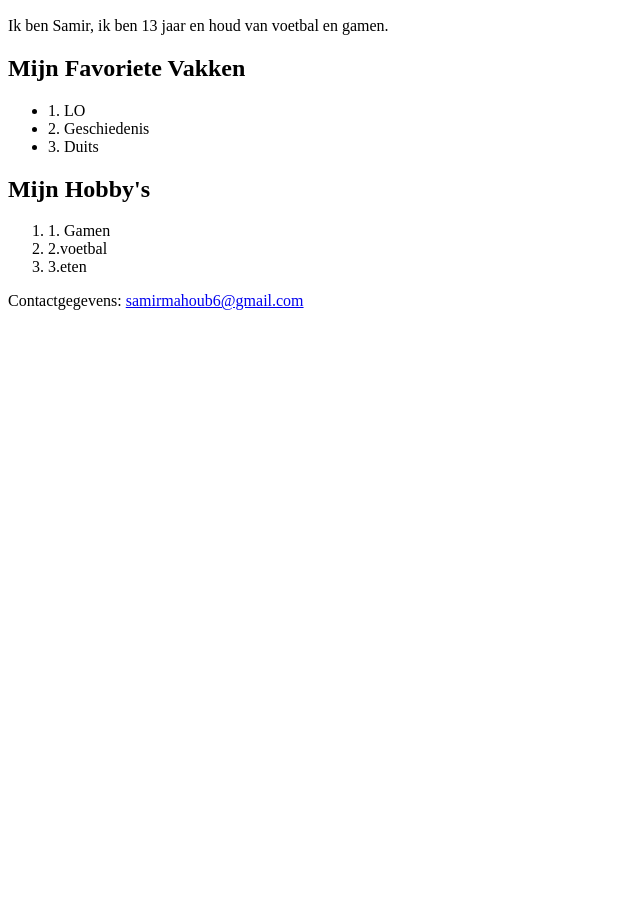
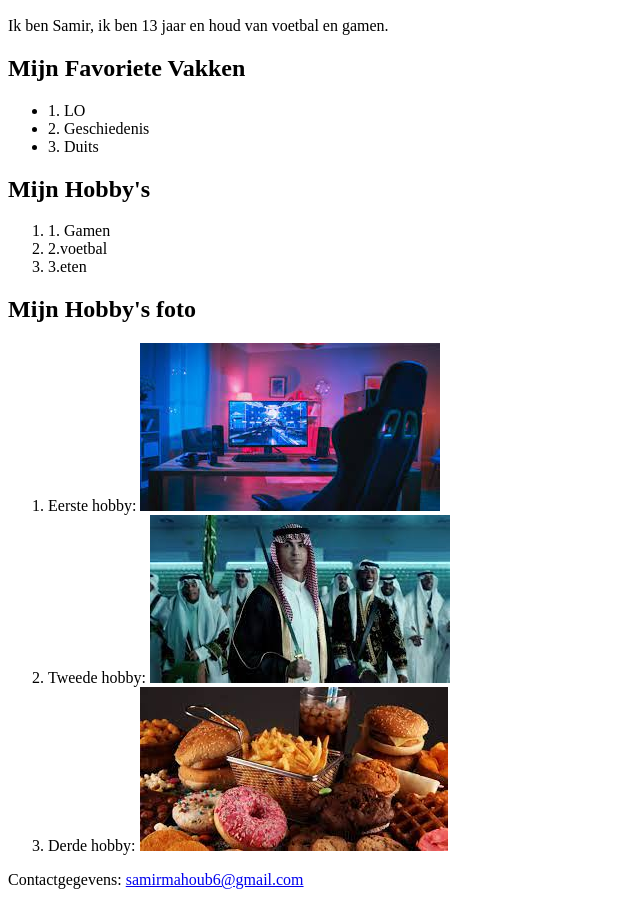
Before and after one commit to samirdestier/samirdestier.github.io, a plain HTML site: page index.html in a window 1280 px wide. Shown: the part 110-1015 px from the top of the page, without its empty margins (0-640 px from the left). Before the commit the page ends 800 px from the top, so only its background shows below. Drawn offline with Linux system fonts and the light colour scheme.

Commit message:
Update index.html

```diff
--- a/index.html
+++ b/index.html
@@ -27,6 +27,14 @@
  <li>3.eten</li>
  </ol>
  </section>
+ <section>
+ <h2>Mijn Hobby's foto</h2>
+ <ol>
+ <li>Eerste hobby: <img src="gaming.jpg" alt="Afbeelding van mijn eerste hobby"></li>
+ <li>Tweede hobby: <img src="ronaldo.jpg" alt="Afbeelding van mijn tweede hobby"></li>
+ <li>Derde hobby: <img src="eten.jpg" alt="Afbeelding van mijn derde hobby"></li>
+ </ol>
+</section>
  <footer>
  <p>Contactgegevens: <a
 href="mailto:samirmahgoub@gmail.com">samirmahoub6@gmail.com</a></p>
```
